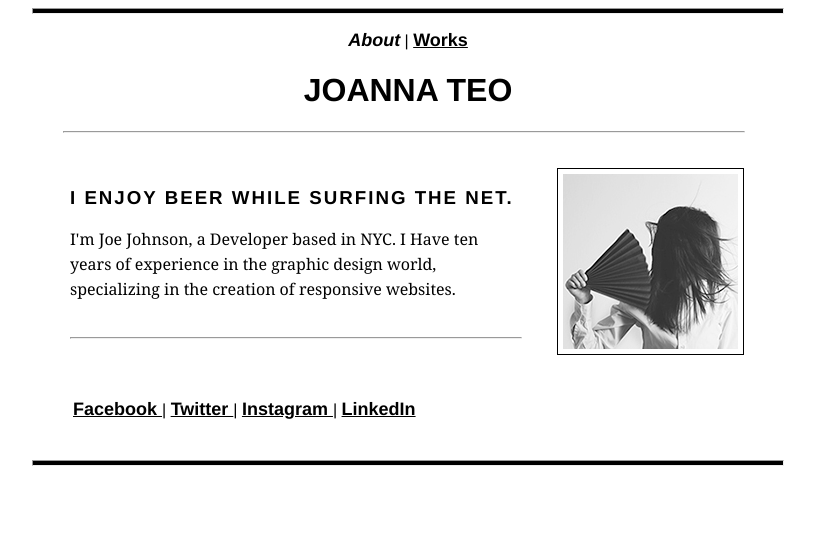
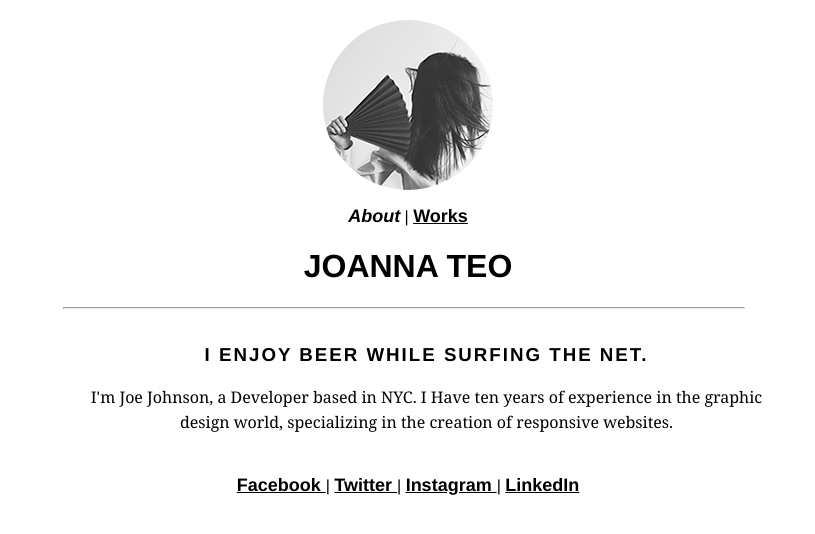
Before and after one commit to koffeekingkong/FEWD_Week1, a plain HTML site: page assignment/starter_code/index.html in a window 1280 px wide. Shown: the whole page, without its empty margins (232-1047 px from the left). Drawn offline with Linux system fonts and the light colour scheme.

Commit message:
Portfolio Assignment #3

```diff
--- a/assignment/starter_code/index.html
+++ b/assignment/starter_code/index.html
@@ -8,9 +8,9 @@
 </head>
 
 <body>
-    <hr class="thick">
 
   <div class="wrap">
+<div class="imgdp"></div>
     <p class="link"><a href="index.html" class="current">About</a> | <a href="portfoliopage.html">Works</a></p>
     <h1>Joanna Teo</h1>
 
@@ -21,19 +21,16 @@
       <h3>I ENJOY BEER WHILE SURFING THE NET.</h3>
       <p class="text">I'm Joe Johnson, a Developer based in NYC. I Have ten years of experience in the graphic design world, specializing in the creation of responsive websites.</p>
 
-      <hr id="thin2">
-
     </div>
 
-    <img class="imgdp" src="images/dp.jpg">
+
 
     <div class="social">
-      <a href="www.facebook.com">Facebook </a>| <a href="www.twitter.com">Twitter </a>| <a href="www.Instagram.com">Instagram </a>| <a href="www.linkedin.com">LinkedIn </a>
+      <a href="http://www.facebook.com">Facebook </a>| <a href="http://www.twitter.com">Twitter </a>| <a href="http://www.Instagram.com">Instagram </a>| <a href="http://www.linkedin.com">LinkedIn </a>
     </div>
 
   </div>
 
-    <hr class="thick">
 </body>
 
 </html>
--- a/assignment/starter_code/stylesheet.css
+++ b/assignment/starter_code/stylesheet.css
@@ -1,92 +1,73 @@
 body {
   font-family: helvetica;
 }
-
-hr.thick{
-  height:4px;
-  color:black;
-  background-color: black;
-  width:750px
+.imgdp {
+  width:170px;
+  height:170px;
+  -webkit-border-radius: 150px;
+  -moz-border-radius: 150px;
+  background: url(images/dp.jpg) no-repeat;
+  margin:auto;
 }
 
-hr.thin1{
-  color:black;
-  width:680px;
-  margin-left:30px;
-  margin-bottom:35px;
+hr.thin1 {
+  color: black;
+  width: 680px;
+  margin-left: 30px;
+  margin-bottom: 35px;
 }
 
-hr#thin2{
-  color:black;
-  width:450px;
-  margin-top:35px;
-  margin-right:15px;
+.wrap {
+  width: 750px;
+  margin: 0 auto;
+  margin-top: 20px;
 }
-
-
-.wrap{
-  width:750px;
-  margin: 0 auto;
-}
-
 h1 {
-  text-transform:uppercase;
+  text-transform: uppercase;
   text-align: center;
 }
-
-
 h3 {
   letter-spacing: 2px;
 }
-
 .text {
   font-family: georgia;
   font-size: 16px;
   line-height: 25px;
 }
-
-.link{
+.link {
   text-align: center;
 }
-
 a {
   font-size: 18px;
   font-weight: bold;
   font-style: normal;
-  color:black;
+  color: black;
 }
-
 a.current:link, a.current:visited {
   font-weight: bold;
   font-style: italic;
   text-decoration: none;
-  color:black;
+  color: black;
+}
+#about {
+  text-align: center;
+  margin-left: 37px;
+}
+#experience {
+  width: 750px;
+  margin: auto;
 }
 
-#about {
-  width:450px;
-  float:left;
-  margin-left:37px;
+.social {
+  margin: 30px;
+  padding: 10px;
+  text-align: center;
 }
-
-#experience {
-  width:750px;
-  margin:auto;
+li {
+  font-size: 14px;
 }
-
-#portfolio{
-  margin:auto;
+.works {
+  margin: 20px;
+  padding: 5px;
+  border: 1px solid black;
 }
-
-.imgdp {
-  padding:5px;
-  border: 1px solid black;
-  margin-left:37px;
-}
-
-.social{
-  margin:30px;
-  padding:10px;
-
-
-}
```
Also changed, not shown: assignment/starter_code/portfoliopage.html (+11 -4 lines).
